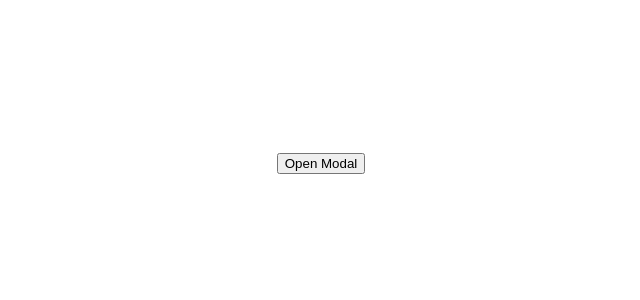
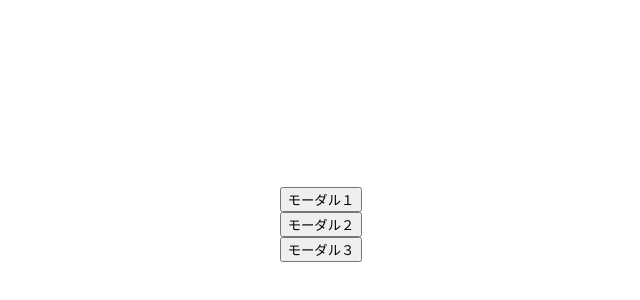
Before and after one commit to g-murata/smash_vip, a React (Create React App) app: page / in a window 1280 px wide. Shown: the part 242-542 px from the top of the page, without its empty margins (319-959 px from the left). Built offline with nearby package versions, Linux system fonts and the light colour scheme.

Commit message:
ADD_一つの画面に複数のモーダルを用意

```diff
--- a/src/App.js
+++ b/src/App.js
@@ -1,4 +1,3 @@
-import logo from './logo.svg';
 import './App.css';
 import SampleModal from './components/SampleModal';
 
@@ -6,6 +5,7 @@
   return (
     <div className="App">
       <header className="App-header">
+        <h1>item</h1>
         <SampleModal />
       </header>
     </div>
--- a/src/components/SampleModal.jsx
+++ b/src/components/SampleModal.jsx
@@ -22,10 +22,15 @@
 
 function SampleModal() {
   let subtitle;
-  const [modalIsOpen, setIsOpen] = useState(false);
 
-  function openModal() {
-    setIsOpen(true);
+  // const [modalIsOpen, setIsOpen] = useState(false);
+
+  const ModalList = ['モーダル１', 'モーダル２', 'モーダル３']
+  const [selectedItem, setSelectedItem] = useState('')
+
+  function openModal(name) {
+    setSelectedItem(name)
+    // setIsOpen(true);
   }
 
   function afterOpenModal() {
@@ -34,14 +39,19 @@
   }
 
   function closeModal() {
-    setIsOpen(false);
+    setSelectedItem(false)
+    // setIsOpen(false);
   }
 
   return (
-    <div>
-      <button onClick={openModal}>Open Modal</button>
+    <>
+      {
+        ModalList.map((item) => {
+          return (
+            <>
+              <button onClick={() => { openModal(item) }}>{item}</button>
               <Modal
-        isOpen={modalIsOpen}
+                isOpen={item === selectedItem}
                 onAfterOpen={afterOpenModal}
                 onRequestClose={closeModal}
                 style={customStyles}
@@ -49,13 +59,17 @@
               >
                 <h2 ref={(_subtitle) => (subtitle = _subtitle)}>Hello Modal</h2>
                 <button onClick={closeModal}>close</button>
-        <div>モーダル</div>
+                <div>{selectedItem}</div>
                 <form>
                   <input />
                 </form>
               </Modal>
-    </div>
-  );
+            </>
+          )
+        })
+      }
+    </>
+  )
 }
 
 export default SampleModal;
```
Lines whose indentation alone changed are shown as unchanged.
